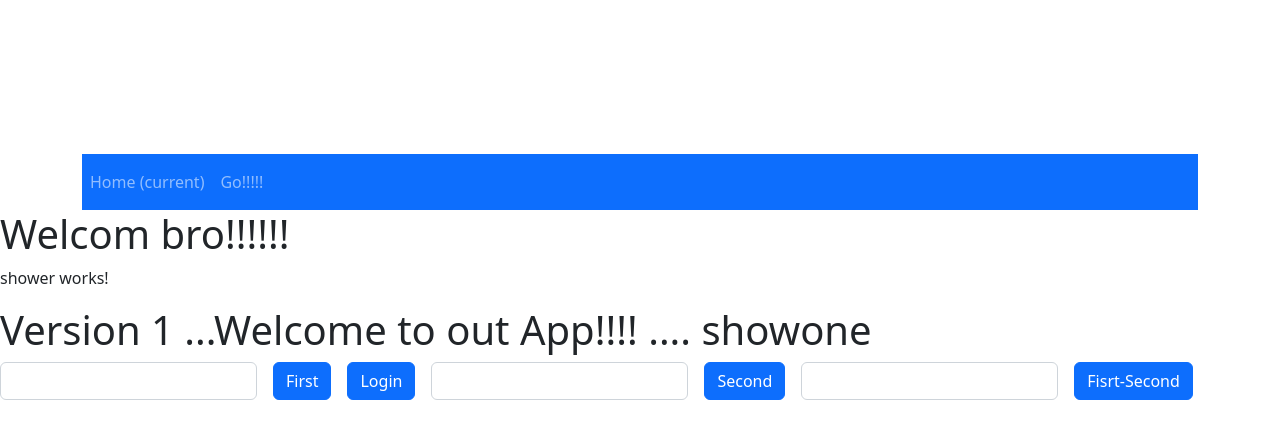
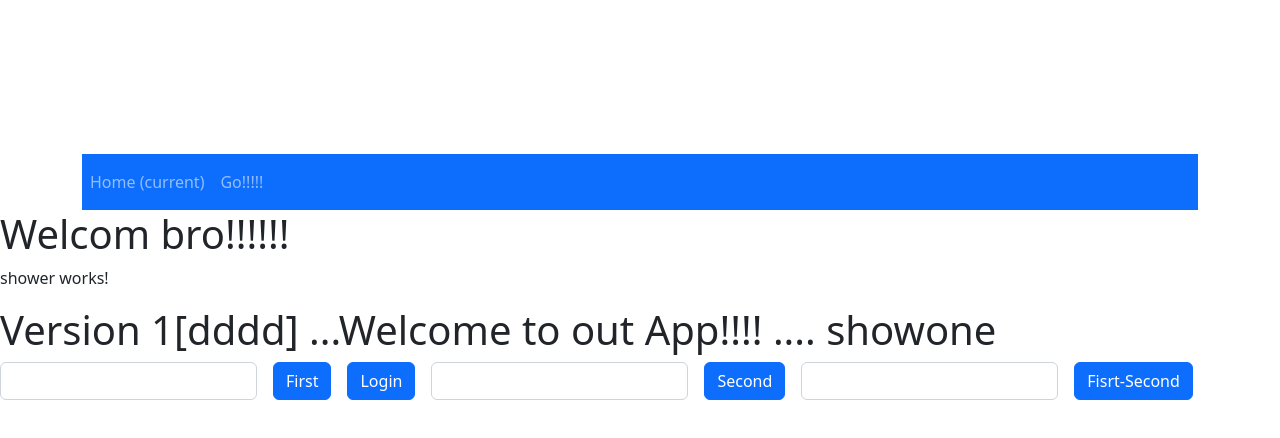
Before and after one commit to My-First-Vidisha/showone, an Angular app: page /go in a window 1280 px wide. Shown: the top 438 px of the page. Built offline with nearby package versions, Linux system fonts and the light colour scheme.

Commit message:
Update shower.component.html

```diff
--- a/src/app/shower/shower.component.html
+++ b/src/app/shower/shower.component.html
@@ -1,6 +1,6 @@
 <p>shower works!</p>
 
-<h1>Version 1 ...Welcome to out App!!!! ....  {{title}} </h1>
+<h1>Version 1[dddd] ...Welcome to out App!!!! ....  {{title}} </h1>
 
 
 
```
